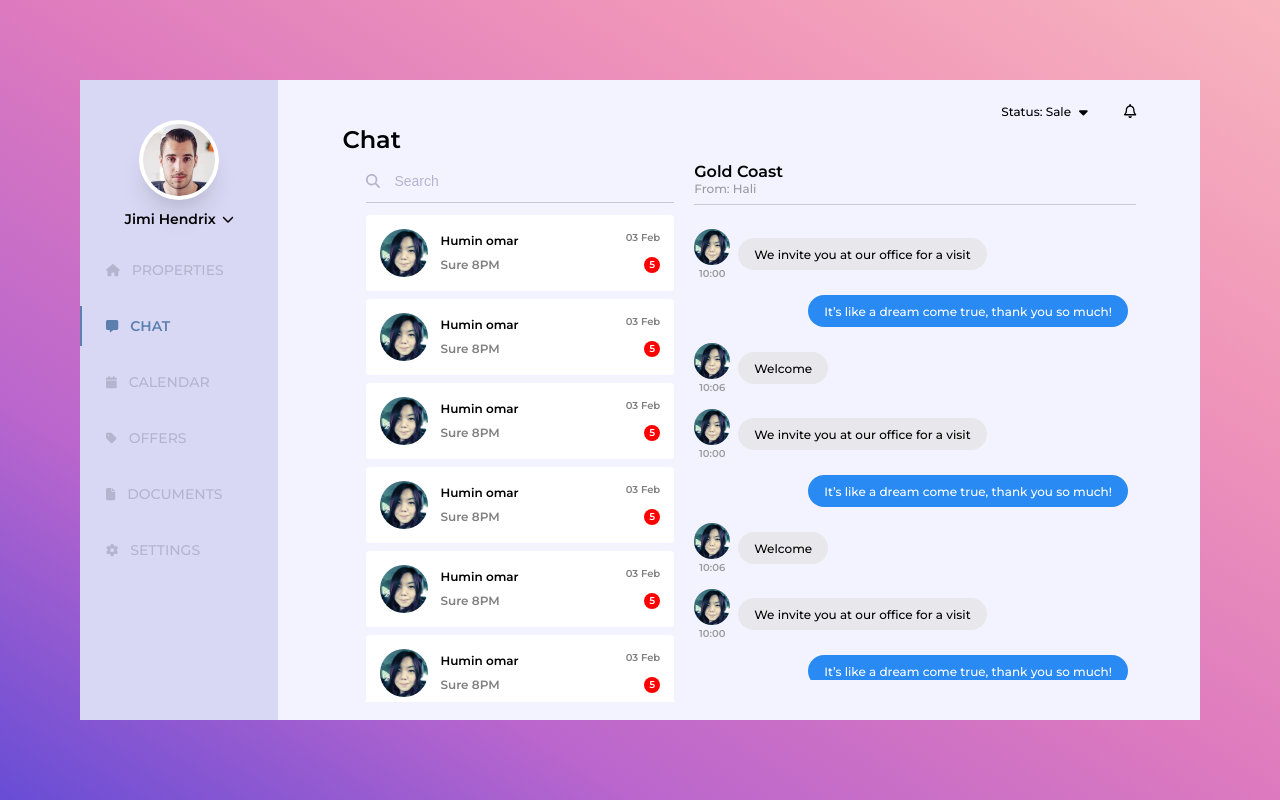
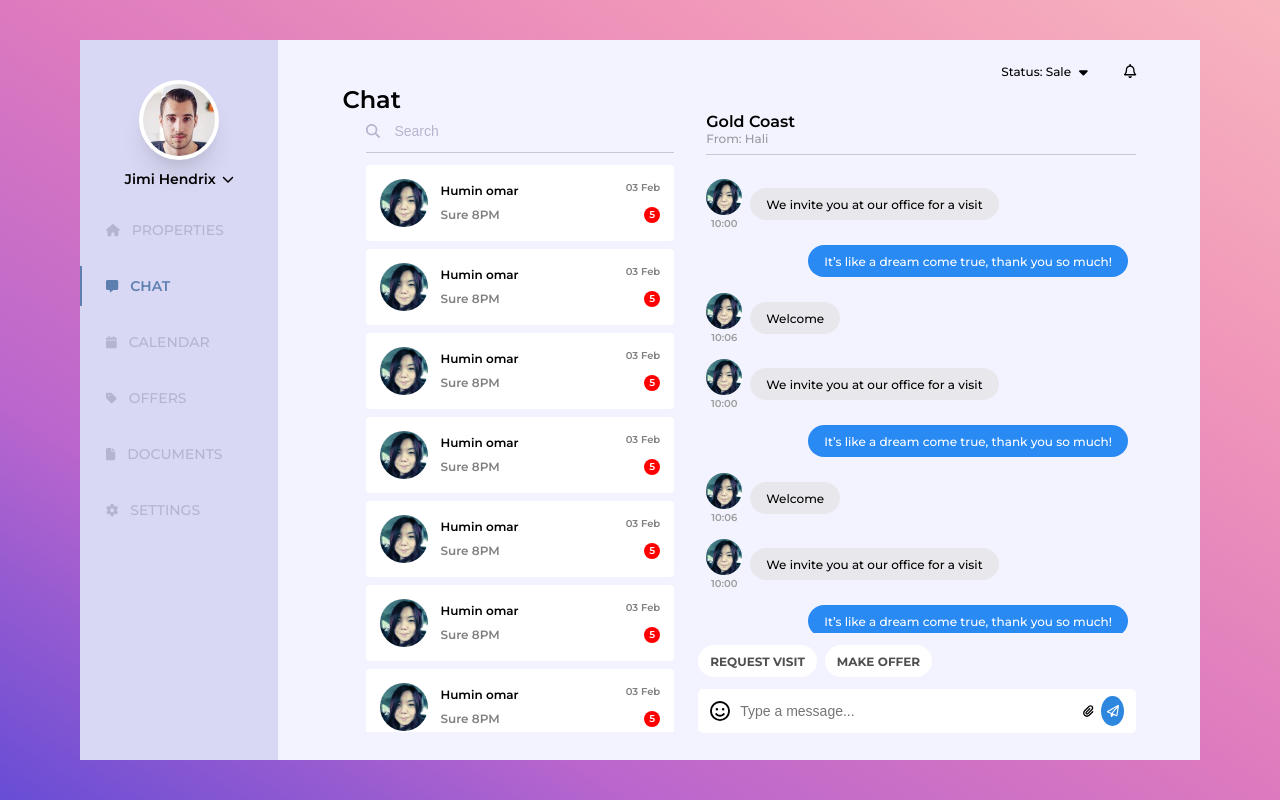
Before and after one commit to michaelthinh/Frontend-Chat-App, a React (Vite) app: page / in a window 1280 px wide. Built offline with nearby package versions, Linux system fonts and the light colour scheme.

Commit message:
Edit: Finish Chat Input Component

```diff
--- a/src/layouts/MainLayout/styles.module.css
+++ b/src/layouts/MainLayout/styles.module.css
@@ -13,8 +13,8 @@
 
 .chatBox{
     width: calc(100% - 160px);
-    height: calc(100% - 160px);
-    margin: 80px;
+    height: calc(100% - 80px);
+    margin: 40px 80px;
     background-color: transparent;
     display: flex;
 }
--- a/src/shared/components/ChatContainer/ChatWindow/index.jsx
+++ b/src/shared/components/ChatContainer/ChatWindow/index.jsx
@@ -1,4 +1,8 @@
+import { faFaceSmile, faPaperPlane } from "@fortawesome/free-regular-svg-icons";
 import classes from "./styles.module.css";
+
+import { FontAwesomeIcon } from "@fortawesome/react-fontawesome";
+import { faPaperclip } from "@fortawesome/free-solid-svg-icons";
 
 const messages = [
     {
@@ -79,15 +83,46 @@ export default function ChatWindow() {
                     ))}
                 </div>
             </div>
-            {/* <div className="messageInputSection">
-                <input
-                    type="text"
-                    placeholder="Type a message..."
-                    className="messageInput"
-                />
-
-                <button className="sendButton">Send</button>
-            </div> */}
+            <div className={classes.messageInputSection}>
+                <div className={classes.recommend}>
+                    <div className={classes.recommendItem}>
+                        <span>Request visit</span>
+                    </div>
+                    <div className={classes.recommendItem}>
+                        <span>Make Offer</span>
+                    </div>
+                </div>
+                <div className={classes.sectionContext}>
+                    <div className={classes.sectionLeft}>
+                        <FontAwesomeIcon
+                            className={classes.icon}
+                            icon={faFaceSmile}
+                            size="lg"
+                        />
+                        <input
+                            type="text"
+                            placeholder="Type a message..."
+                            className={classes.messageInput}
+                        />
+                    </div>
+                    <div className={classes.sectionRight}>
+                        <FontAwesomeIcon
+                            className={classes.icon}
+                            icon={faPaperclip}
+                            color=""
+                            size="xs"
+                        />
+                        <div className={classes.sendButton}>
+                            <FontAwesomeIcon
+                                className={classes.icon}
+                                icon={faPaperPlane}
+                                color="#FFF"
+                                size="xs"
+                            />
+                        </div>
+                    </div>
+                </div>
+            </div>
         </div>
     );
 }
--- a/src/shared/components/ChatContainer/ChatWindow/styles.module.css
+++ b/src/shared/components/ChatContainer/ChatWindow/styles.module.css
@@ -1,4 +1,5 @@
 .chatWindow {
+    margin-left: 12px;
     width: 60%;
     height: calc(100% - 96px);
     flex: 1;
@@ -26,7 +27,7 @@
 
 .chatContext {
     width: 100%;
-    height: calc(100% - 80px);
+    height: calc(100% - 110px);
     flex: 1;
     display: flex;
     flex-direction: column;
@@ -43,87 +44,140 @@
     margin-bottom: 12px;
 }
 
-.messages::-webkit-scrollbar{
+.messages::-webkit-scrollbar {
     width: 5px;
     left: 50px;
 }
 
-.messages::-webkit-scrollbar-thumb{
+.messages::-webkit-scrollbar-thumb {
     background-color: #b8b7bd;
     border-radius: 100rem;
 }
 
-.messages::-webkit-scrollbar-track{
+.messages::-webkit-scrollbar-track {
     background-color: transparent;
 }
 
-.messageItem{
+.messageItem {
     width: 100%;
     display: flex;
     align-items: center;
 }
 
-.messageItem.sent{
+.messageItem.sent {
     justify-content: flex-end;
 }
 
-.messageItem.sent .message{
+.messageItem.sent .message {
     background-color: #298af3;
 
 }
 
-.messageItem.sent .message span{
+.messageItem.sent .message span {
     color: #FFF;
 }
 
-.messageItem .avatar{
+.messageItem .avatar {
     display: flex;
     flex-direction: column;
     align-items: center;
     gap: 4px;
 }
 
-.messageItem .avatar img{
+.messageItem .avatar img {
     border-radius: 50%;
 }
 
-.messageItem .avatar span{
+.messageItem .avatar span {
     font-size: 10px;
     font-weight: 600;
     color: #9c9c9c;
 }
 
-.messageItem .message{
+.messageItem .message {
     margin-left: 8px;
     padding: 8px 16px;
-    background-color:  #e8e7ec;
+    background-color: #e8e7ec;
     border-radius: 20px;
     text-align: justify;
 }
 
-.messageItem .message span{
+.messageItem .message span {
     font-size: 12px;
     font-weight: 500;
     color: #000;
 }
 
 .messageInputSection {
+    width: 100%;
+    border-radius: 8px;
+}
+
+.recommend {
+    margin-bottom: 12px;
+    display: flex;
+    align-items: center;
+}
+
+.recommendItem{
+    margin-right: 8px;
+    padding: 8px 12px;
+    background: #FFF;
+    cursor: pointer;
+    border-radius: 20px;
+}
+
+.recommendItem span{
+    font-weight: 700;
+    font-size: 12px;
+    text-transform: uppercase;
+    color: #514e4e;
+}
+
+.sectionContext {
+    background: #FFF;
+    display: flex;
+    justify-content: space-between;
+    align-items: center;
+    padding: 4px 12px;
+    border-radius: 5px;
+}
+
+
+.sectionLeft {
+    width: 90%;
     display: flex;
     align-items: center;
 }
 
 .messageInput {
-    flex: 1;
+    width: 100%;
     padding: 10px;
     border: 1px solid #ccc;
-    border-radius: 5px;
-    margin-right: 10px;
+    color: #000;
+    background: transparent;
+    outline: none;
+    border: none;
+    font-size: 14px;
+}
+
+.sectionRight {
+    width: 10%;
+    display: flex;
+    align-items: center;
 }
 
 .sendButton {
-    padding: 10px 15px;
-    background-color: #007bff;
-    color: white;
-    border: none;
-    border-radius: 5px;
+    margin-left: 8px;
+    display: flex;
+    align-items: center;
+    justify-content: center;
+    width: 30px;
+    height: 30px;
+    border-radius: 50%;
+    background-color: #2e87df;
 }
+
+.icon{
+    cursor: pointer;
+}
--- a/src/shared/components/ChatContainer/styles.module.css
+++ b/src/shared/components/ChatContainer/styles.module.css
@@ -48,6 +48,6 @@
     height: 100%;
     display: flex;
     gap:12px;
-    margin-top: 20px;
+    margin-top: 10px;
     margin-left: 24px;
 }
```
Lines whose indentation alone changed are shown as unchanged.
